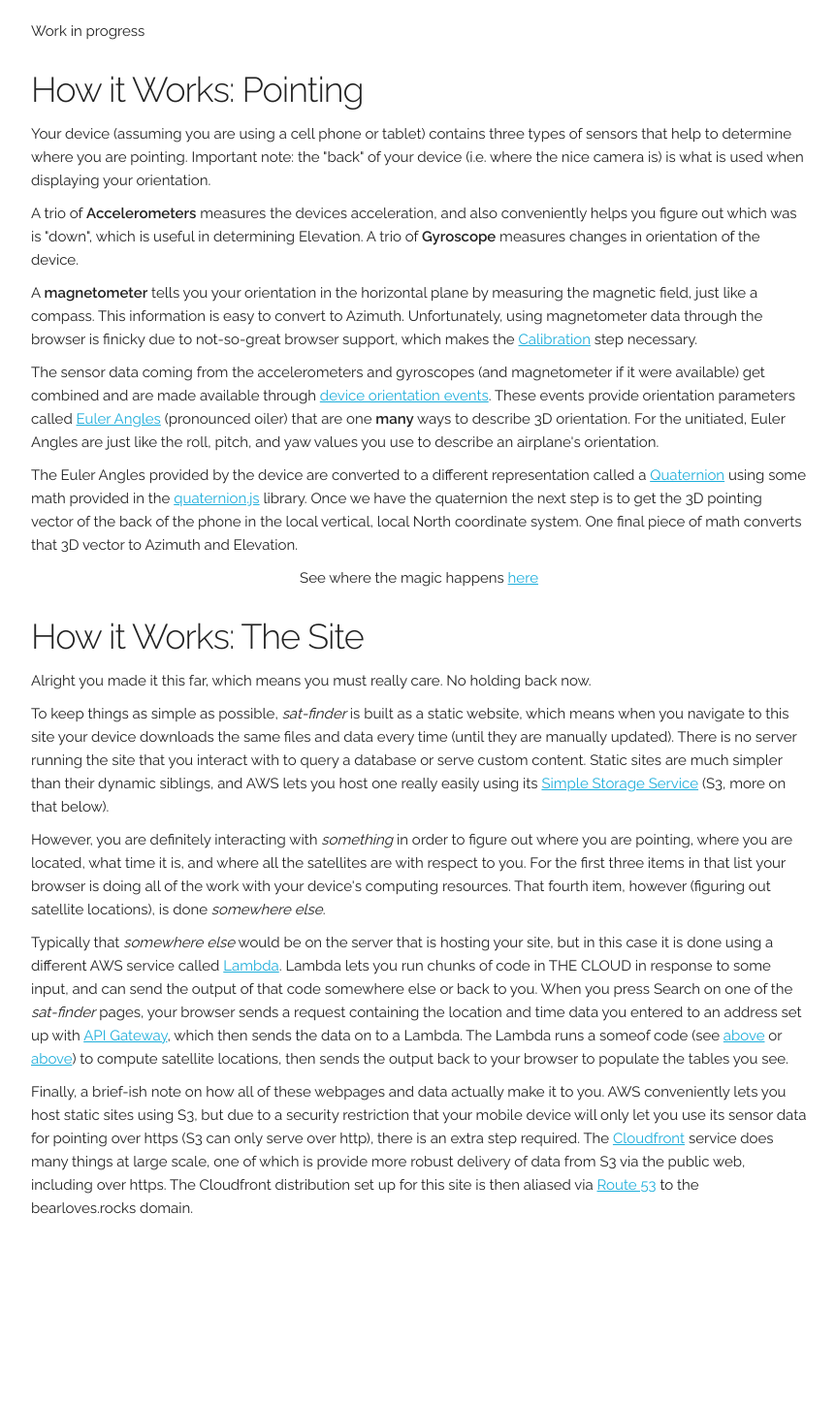
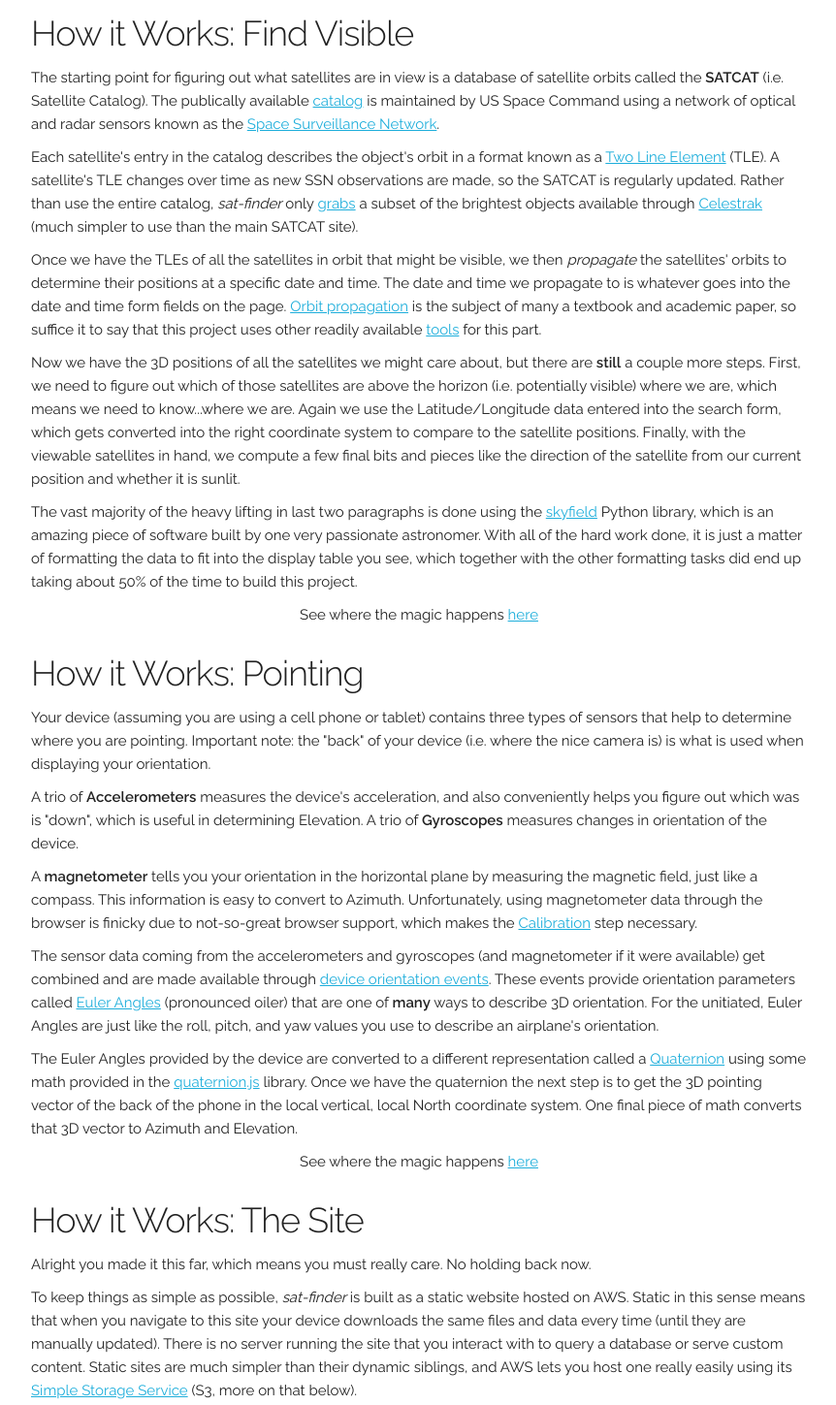
Before and after one commit to pdav5883/sat-finder, a plain HTML site: page about.html in a window 1280 px wide. Shown: the part 973-2422 px from the top of the page at 97% size, without its empty margins (208-1070 px from the left). Before the commit the page ends 2256 px from the top, so only its background shows below. Drawn offline with nearby package versions, Linux system fonts and the light colour scheme.

Commit message:
Finish about page

```diff
--- a/about.html
+++ b/about.html
@@ -35,7 +35,7 @@
 
       <p class="nextpar">Maybe you've seen a moving dot in the sky and convinced yourself that it was a satellite rather than an airplane (it was probably an airplane). These tools will help you figure out <a href="/nearby.html">what that dot is</a> and show you <a href="/visible.html">where to look to find others</a> like it.</p>
 
-      <p class="nextpar">All that is required is a cell phone, an internet connection, and a cloudless (preferably dark) night sky.</p>
+      <p class="nextpar">All that is required is a cell phone, an internet connection, and a cloudless (preferably dark) night sky. The site is hosted on Amazon Web Services (AWS), and is written in a combination of HTML/CSS (content and formatting), Javascript (browser dynamic content), and Python (satellite-related calculations).</p>
 
       <p class="center nextpar">See the code <a href"https://github.com/pdav5883/sat-finder">here</a>!
 
@@ -53,8 +53,17 @@
 
 
       <h3 id="visible" class="smallbottom">How it Works: Find Visible</h3>
-      <p>Work in progress</p>
+      <p>The starting point for figuring out what satellites are in view is a database of satellite orbits called the <strong>SATCAT</strong> (i.e. Satellite Catalog). The publically available <a href="https://www.space-track.org/">catalog</a> is maintained by US Space Command using a network of optical and radar sensors known as the <a href="https://en.wikipedia.org/wiki/United_States_Space_Surveillance_Network">Space Surveillance Network</a>.</p>
 
+      <p class="nextpar">Each satellite's entry in the catalog describes the object's orbit in a format known as a <a href="https://en.wikipedia.org/wiki/Two-line_element_set">Two Line Element</a> (TLE). A satellite's TLE changes over time as new SSN observations are made, so the SATCAT is regularly updated. Rather than use the entire catalog, <em>sat-finder</em> only <a href="https://github.com/pdav5883/sat-finder/blob/develop/lambdas/refresh_data/lambda_function.py">grabs</a> a subset of the brightest objects available through <a href="http://celestrak.org/NORAD/elements/">Celestrak</a> (much simpler to use than the main SATCAT site).</p>
+
+      <p class="nextpar">Once we have the TLEs of all the satellites in orbit that might be visible, we then <em>propagate</em> the satellites' orbits to determine their positions at a specific date and time. The date and time we propagate to is whatever goes into the date and time form fields on the page. <a href="https://en.wikipedia.org/wiki/Simplified_perturbations_models">Orbit propagation</a> is the subject of many a textbook and academic paper, so suffice it to say that this project uses other readily available <a href="https://rhodesmill.org/skyfield/">tools</a> for this part.</p>
+
+      <p class="nextpar">Now we have the 3D positions of all the satellites we might care about, but there are <strong>still</strong> a couple more steps. First, we need to figure out which of those satellites are above the horizon (i.e. potentially visible) where we are, which means we need to know...where we are. Again we use the Latitude/Longitude data entered into the search form, which gets converted into the right coordinate system to compare to the satellite positions. Finally, with the viewable satellites in hand, we compute a few final bits and pieces like the direction of the satellite from our current position and whether it is sunlit.</p>
+
+      <p class="nextpar">The vast majority of the heavy lifting in last two paragraphs is done using the <a href="https://rhodesmill.org/skyfield/">skyfield</a> Python library, which is an amazing piece of software built by one very passionate astronomer. With all of the hard work done, it is just a matter of formatting the data to fit into the display table you see, which together with the other formatting tasks did end up taking about 50% of the time to build this project.</p>
+
+      <p class="center nextpar">See where the magic happens <a href="https://github.com/pdav5883/sat-finder/blob/develop/lambdas/get_visible/lambda_function.py">here</a></p>
 
       <!--<h3 id="idobject" class="smallbottom">How it Works: Identify Object</h3>
       <p>Work in progress</p>-->
@@ -63,11 +72,11 @@
       <h3 id="pointing" class="smallbottom">How it Works: Pointing</h3>
       <p>Your device (assuming you are using a cell phone or tablet) contains three types of sensors that help to determine where you are pointing. Important note: the "back" of your device (i.e. where the nice camera is) is what is used when displaying your orientation.</p>
 
-      <p class="nextpar">A trio of <strong>Accelerometers</strong> measures the devices acceleration, and also conveniently helps you figure out which was is "down", which is useful in determining Elevation. A trio of <strong>Gyroscope</strong> measures changes in orientation of the device.
+      <p class="nextpar">A trio of <strong>Accelerometers</strong> measures the device's acceleration, and also conveniently helps you figure out which was is "down", which is useful in determining Elevation. A trio of <strong>Gyroscopes</strong> measures changes in orientation of the device.
 
       <p class="nextpar">A <strong>magnetometer</strong> tells you your orientation in the horizontal plane by measuring the magnetic field, just like a compass. This information is easy to convert to Azimuth. Unfortunately, using magnetometer data through the browser is finicky due to not-so-great browser support, which makes the <a href="/calibrate.html">Calibration</a> step necessary.</p>
 
-      <p class="nextpar">The sensor data coming from the accelerometers and gyroscopes (and magnetometer if it were available) get combined and are made available through <a href="https://developer.mozilla.org/en-US/docs/Web/API/Device_orientation_events">device orientation events</a>. These events provide orientation parameters called <a href="https://en.wikipedia.org/wiki/Euler_angles">Euler Angles</a> (pronounced oiler) that are one <strong>many</strong> ways to describe 3D orientation. For the unitiated, Euler Angles are just like the roll, pitch, and yaw values you use to describe an airplane's orientation.</p>
+      <p class="nextpar">The sensor data coming from the accelerometers and gyroscopes (and magnetometer if it were available) get combined and are made available through <a href="https://developer.mozilla.org/en-US/docs/Web/API/Device_orientation_events">device orientation events</a>. These events provide orientation parameters called <a href="https://en.wikipedia.org/wiki/Euler_angles">Euler Angles</a> (pronounced oiler) that are one of <strong>many</strong> ways to describe 3D orientation. For the unitiated, Euler Angles are just like the roll, pitch, and yaw values you use to describe an airplane's orientation.</p>
 
       <p class="nextpar">The Euler Angles provided by the device are converted to a different representation called a <a href="https://en.wikipedia.org/wiki/Quaternions_and_spatial_rotation">Quaternion</a> using some math provided in the <a href="https://www.npmjs.com/package/quaternion">quaternion.js</a> library. Once we have the quaternion the next step is to get the 3D pointing vector of the back of the phone in the local vertical, local North coordinate system. One final piece of math converts that 3D vector to Azimuth and Elevation.</p>
 
@@ -76,13 +85,13 @@
       <h3 id="site" class="smallbottom">How it Works: The Site</h3>
       <p>Alright you made it this far, which means you must really care. No holding back now.</p>
 
-      <p class="nextpar">To keep things as simple as possible, <em>sat-finder</em> is built as a static website, which means when you navigate to this site your device downloads the same files and data every time (until they are manually updated). There is no server running the site that you interact with to query a database or serve custom content. Static sites are much simpler than their dynamic siblings, and AWS lets you host one really easily using its <a href="https://aws.amazon.com/s3/">Simple Storage Service</a> (S3, more on that below).</p>
+      <p class="nextpar">To keep things as simple as possible, <em>sat-finder</em> is built as a static website hosted on AWS. Static in this sense means that when you navigate to this site your device downloads the same files and data every time (until they are manually updated). There is no server running the site that you interact with to query a database or serve custom content. Static sites are much simpler than their dynamic siblings, and AWS lets you host one really easily using its <a href="https://aws.amazon.com/s3/">Simple Storage Service</a> (S3, more on that below).</p>
 
-      <p class="nextpar">However, you are definitely interacting with <em>something</em> in order to figure out where you are pointing, where you are located, what time it is, and where all the satellites are with respect to you. For the first three items in that list your browser is doing all of the work with your device's computing resources. That fourth item, however (figuring out satellite locations), is done <em>somewhere else</em>.</p>
+      <p class="nextpar">However, you are definitely interacting with <em>something</em> in order to figure out where you are pointing, where you are located, what time it is, and where all the satellites are with respect to you. For the first three items in that list your browser is doing all of the work with your device's computing resources. That last item, however, is done <em>somewhere else</em>. (Note: actually it could be done on the device as well, but there are challenges.)</p>
 
-      <p class="nextpar">Typically that <em>somewhere else</em> would be on the server that is hosting your site, but in this case it is done using a different AWS service called <a href="https://aws.amazon.com/lambda/">Lambda</a>. Lambda lets you run chunks of code in THE CLOUD in response to some input, and can send the output of that code somewhere else or back to you. When you press Search on one of the <em>sat-finder</em> pages, your browser sends a request containing the location and time data you entered to an address set up with <a href="https://aws.amazon.com/api-gateway/">API Gateway</a>, which then sends the data on to a Lambda. The Lambda runs a someof code (see <a href="">above</a> or <a href=""> above</a>) to compute satellite locations, then sends the output back to your browser to populate the tables you see.</p>
+      <p class="nextpar">Typically that <em>somewhere else</em> would be on the server that is hosting your site, but in this case it is done using a different AWS service called <a href="https://aws.amazon.com/lambda/">Lambda</a>. Lambda lets you run chunks of code in THE CLOUD in response to some input, and can send the output of that code somewhere else or back to you. When you press Search on one of the <em>sat-finder</em> pages, your browser sends a request containing the location and time data you entered to an address set up with <a href="https://aws.amazon.com/api-gateway/">API Gateway</a>, which then sends the data on to a Lambda. The Lambda runs some code (see <a href="#visible">above</a>) to compute satellite positions and relative directions, then sends the output back to your browser to populate the tables you see.</p>
 
-      <p class="nextpar">Finally, a brief-ish note on how all of these webpages and data actually make it to you. AWS conveniently lets you host static sites using S3, but due to a security restriction that your mobile device will only let you use its sensor data for pointing over https (S3 can only serve over http), there is an extra step required. The <a href="https://aws.amazon.com/cloudfront/">Cloudfront</a> service does many things at large scale, one of which is provide more robust delivery of data from S3 via the public web, including over https. The Cloudfront distribution set up for this site is then aliased via <a href="">Route 53</a> to the bearloves.rocks domain.</p>
+      <p class="nextpar">Finally, a brief-ish note on how all of these webpages and data actually make it to you. AWS conveniently lets you host static sites using S3, but due to a security restriction that your mobile device will only let you use its sensor data for pointing over https (S3 can only serve over http), there is an extra step required. The <a href="https://aws.amazon.com/cloudfront/">Cloudfront</a> service does many things at large scale, one of which is provide more robust delivery of data from S3 via the public web, including over https. The Cloudfront distribution set up for this site is then aliased via <a href="https://aws.amazon.com/route53/">Route 53</a> to the bearloves.rocks domain.</p>
 
     </div>
 </body>
```
Also changed, not shown: nearby.html (+6 -4 lines).
